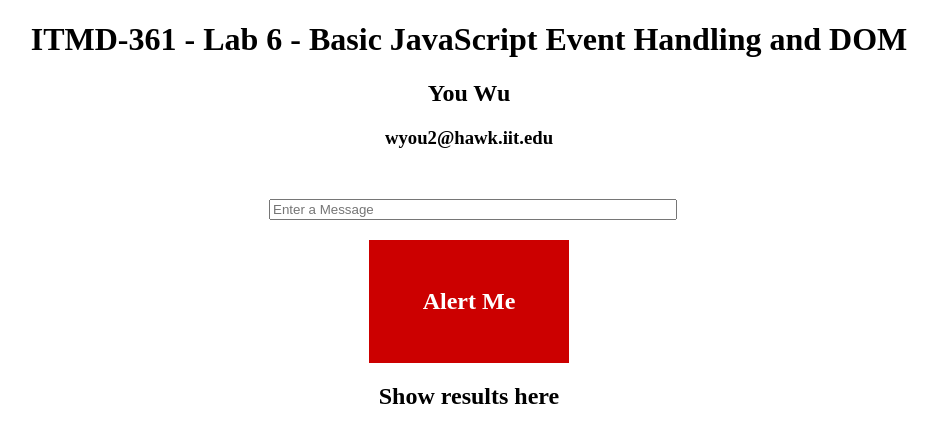
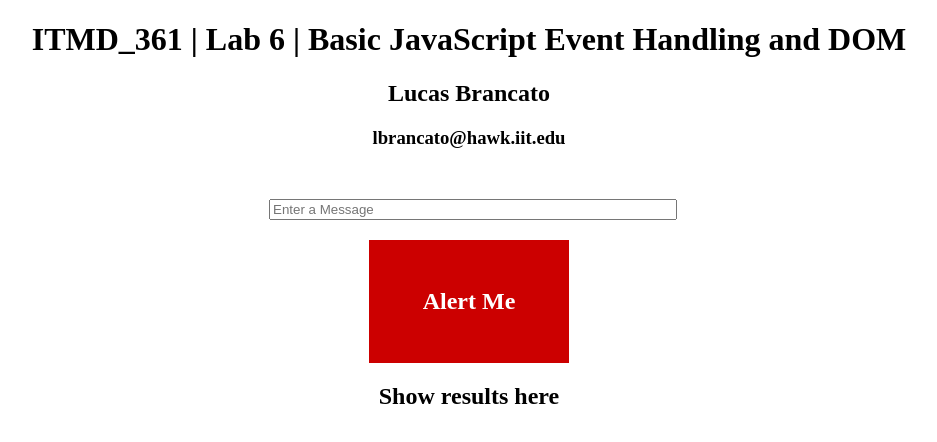
Before and after one commit to LucasBrancato/ITM_WebDev-361_Lab6, a plain HTML site: page index.html in a window 1280 px wide. Shown: the whole page, without its empty margins (171-1108 px from the left). Drawn offline with Linux system fonts and the light colour scheme.

Commit message:
Container update

```diff
--- a/index.html
+++ b/index.html
@@ -2,7 +2,7 @@
 <html lang="en">
 <head>
   <meta charset="UTF-8">
-	<title>Lab 6 - Basic JavaScript Event Handling and DOM</title>
+  <title>ITM_361 - Lab 6 - Basic JavaScript Event Handling and DOM</title>
   <style>
   .center {
   text-align: center;
@@ -27,9 +27,9 @@
   </style>
 </head>
 <body>
-	<h1 class="center">ITMD-361 - Lab 6 - Basic JavaScript Event Handling and DOM</h1>
-	<h2 class="center">You Wu</h2>
-	<h3 class="center">wyou2@hawk.iit.edu</h3>
+  <h1 class="center">ITMD_361 | Lab 6 | Basic JavaScript Event Handling and DOM</h1>
+  <h2 class="center">Lucas Brancato</h2>
+  <h3 class="center">lbrancato@hawk.iit.edu</h3>
   <div id="container">
     <input id="entryinput" type="text" name="textentry" placeholder="Enter a Message">
     <div id="entrybutton">Alert Me</div>
@@ -43,7 +43,7 @@
       alert("You Wu: " + input);
       document.getElementById("textoutput").innerHTML = input;
       }
-
     </script>
+  </div>
 </body>
 </html>
```
Lines whose indentation alone changed are shown as unchanged.
